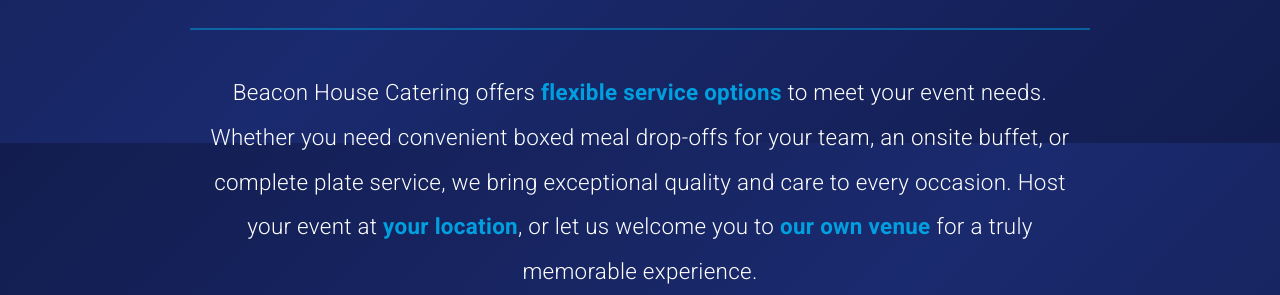
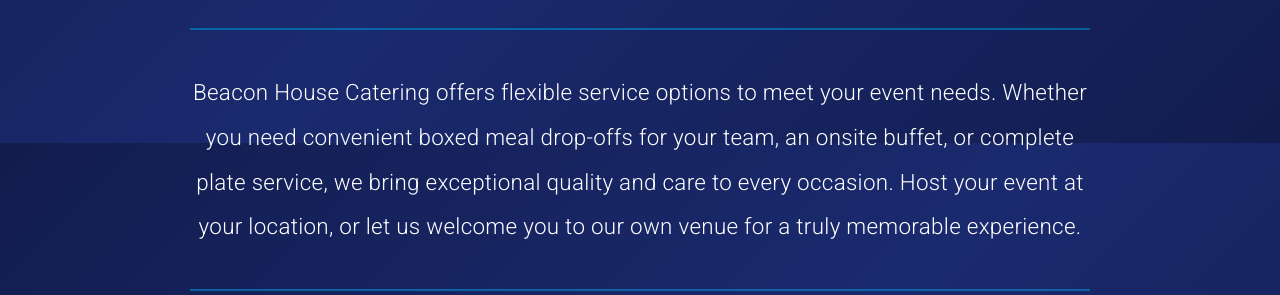
Before and after one commit to bgbeaconhouse/BH-Catering, a website: page public/services.html in a window 1280 px wide. Shown: the part 657-952 px from the top of the page. Drawn offline with Linux system fonts and the light colour scheme.

Commit message:
getting rid of bolding in services page

```diff
--- a/public/services.html
+++ b/public/services.html
@@ -42,7 +42,7 @@
   <section class="services-intro-section">
     <h2 class="section-title">What We Offer</h2>
     <div class="services-intro-container">
-      <p>Beacon House Catering offers <strong class="highlight-blue">flexible service options</strong> to meet your event needs. Whether you need convenient boxed meal drop-offs for your team, an onsite buffet, or complete plate service, we bring exceptional quality and care to every occasion. Host your event at <strong class="highlight-blue">your location</strong>, or let us welcome you to <strong class="highlight-blue">our own venue</strong> for a truly memorable experience.</p>
+      <p>Beacon House Catering offers flexible service options to meet your event needs. Whether you need convenient boxed meal drop-offs for your team, an onsite buffet, or complete plate service, we bring exceptional quality and care to every occasion. Host your event at your location, or let us welcome you to our own venue for a truly memorable experience.</p>
     </div>
   </section>
 
```
